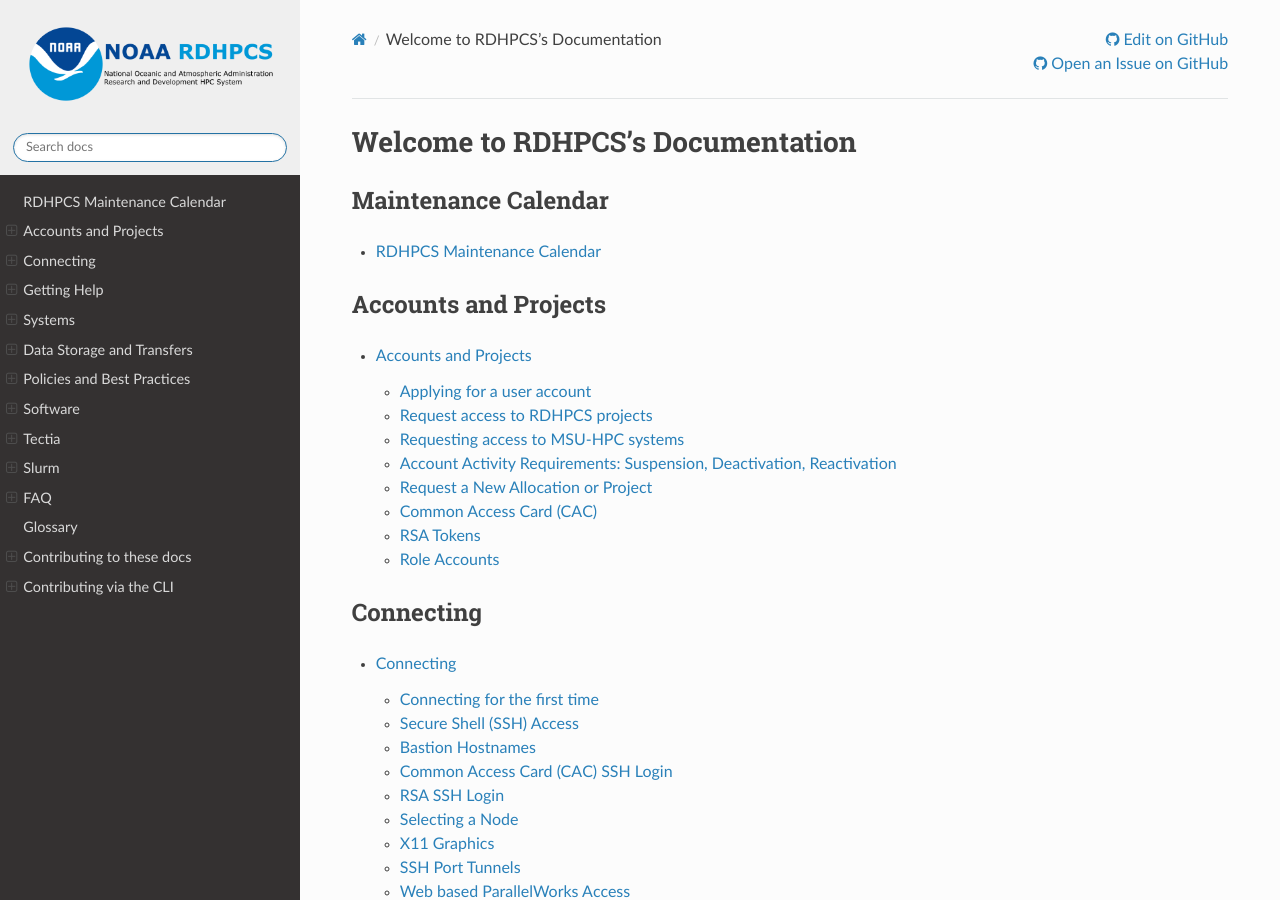
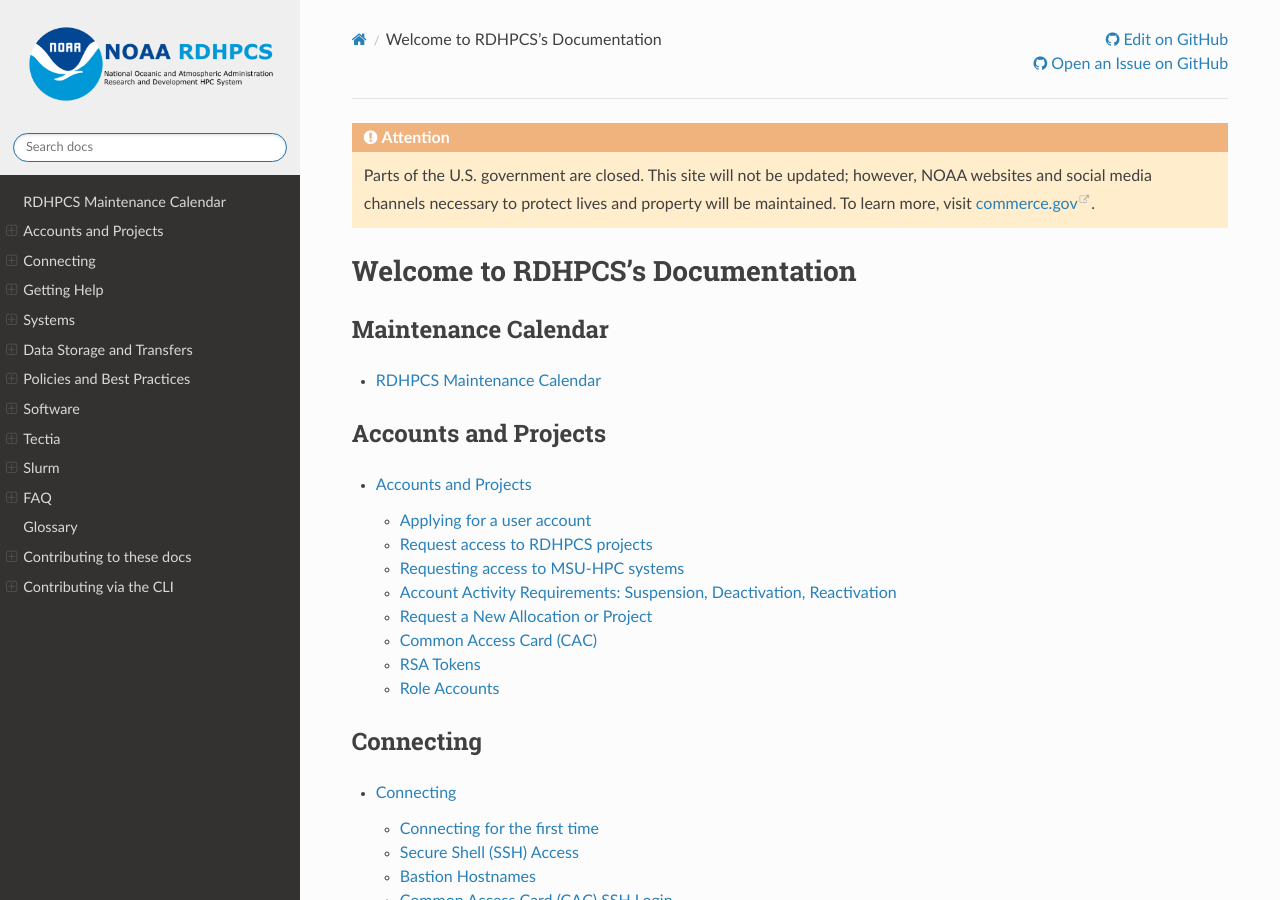
Before and after one commit to NOAA-RDHPCS/noaa-rdhpcs.github.io, a Sphinx documentation site: the page built from source/index.rst, in a window 1280 px wide and 900 px high. Built offline with Sphinx 7.4.7 and the Read the Docs theme 3.1.0, drawn with Linux system fonts in a browser that asks for light colours; pages that are not in the unit, such as notebooks, are missing from menus.

Commit message:
Add banner to all pages for government shutdown

```diff
--- a/source/conf.py
+++ b/source/conf.py
@@ -156,3 +156,12 @@ sitemap_excludes = [
     "search.html",
     "genindex.html",
 ]
+
+rst_prolog = """
+.. attention::
+
+    Parts of the U.S. government are closed. This site will not be updated;
+    however, NOAA websites and social media channels necessary to protect lives
+    and property will be maintained.  To learn more, visit `commerce.gov
+    <https://www.commerce.gov/news/blog/2023/10/us-department-commerce-plan-orderly-shutdown-due-lapse-congressional>`_.
+"""
```
